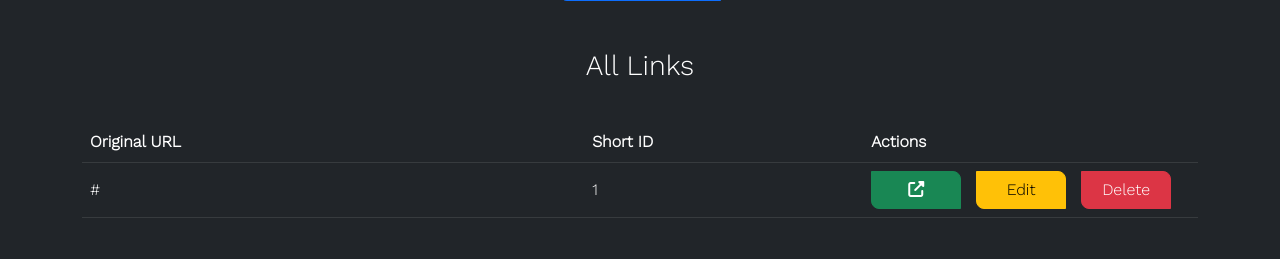
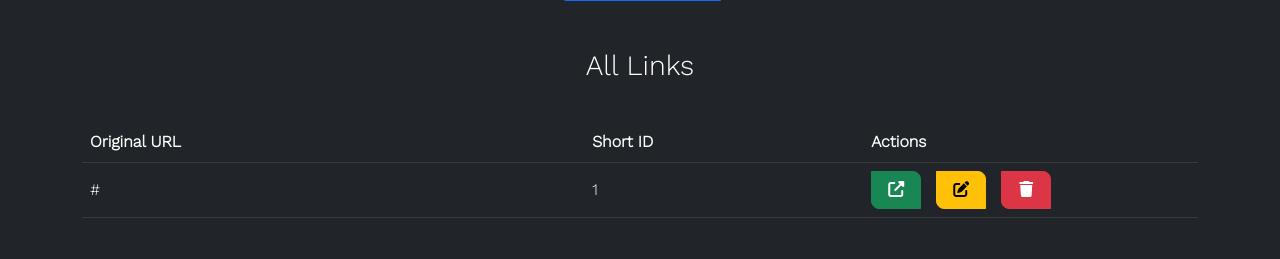
Before and after one commit to danulawa/shortz-test, a Flask app: page / in a window 1280 px wide. Shown: the part 353-612 px from the top of the page. Run offline with Flask 2, Linux system fonts and the light colour scheme; tables that the repository leaves empty hold one stand-in row (values such as "Sample post"); some libraries are stand-ins or nearby versions.

Commit message:
icon test 3

```diff
--- a/core/templates/base.html
+++ b/core/templates/base.html
@@ -56,7 +56,7 @@
       }
 
       .table-action{
-        width: 90px;
+        width: 50px;
         margin-right: 10px;
       }
 
--- a/core/templates/index.html
+++ b/core/templates/index.html
@@ -56,8 +56,8 @@
                         <td class="td-short-id">{{row.short_id}}</td>
                         <td class="td-link-action">
                             <a href='{{row.original_url}}' class='btn btn-md btn-success table-action border-style-1' target="_blank"><i class="fa-solid fa-up-right-from-square"></i></a>
-                            <a href='/update/{{row.id}}' class='btn btn-md btn-warning table-action border-style-1' data-target="#modaledit{{row.id}}">Edit</a>
-                            <a href='/delete/{{row.id}}' class='btn btn-md btn-danger table-action border-style-1' data-target="#modaledit{{row.id}}">Delete</a>
+                            <a href='/update/{{row.id}}' class='btn btn-md btn-warning table-action border-style-1' data-target="#modaledit{{row.id}}"><i class="fa-solid fa-pen-to-square"></i></a>
+                            <a href='/delete/{{row.id}}' class='btn btn-md btn-danger table-action border-style-1' data-target="#modaledit{{row.id}}"><i class="fa-solid fa-trash"></i></a>
                         </td>
                     </tr>
                     {%endfor%}
```
